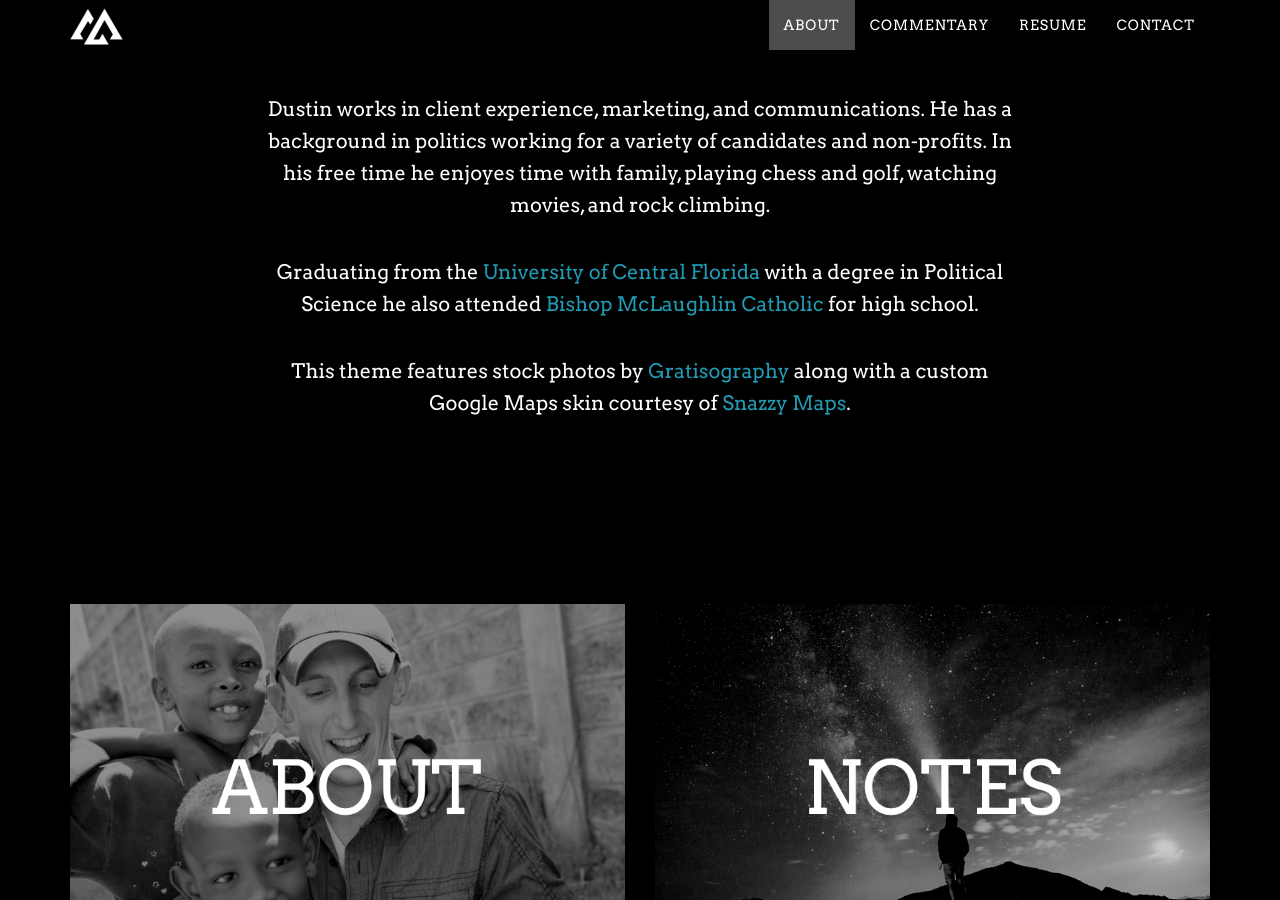
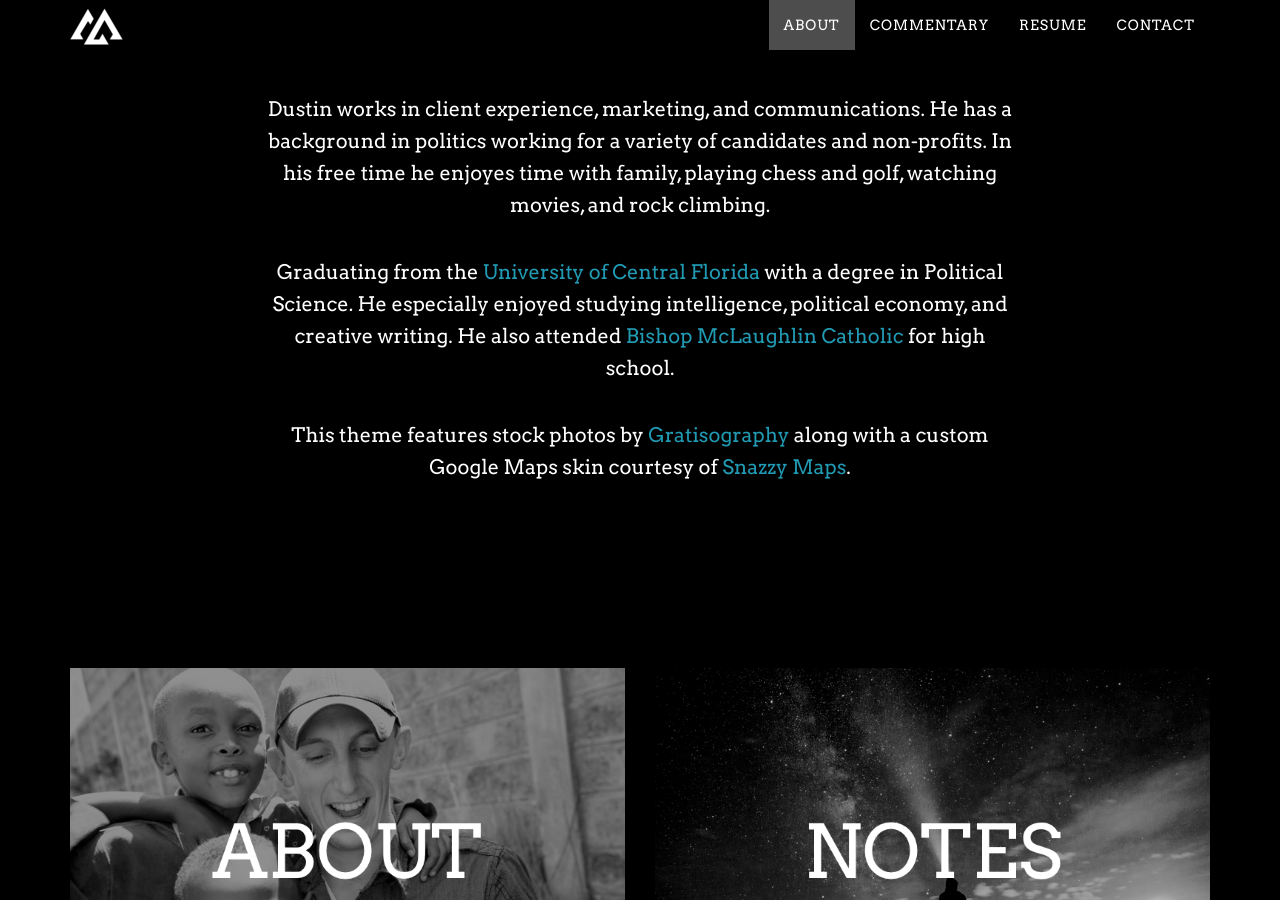
Before and after one commit to dustinwmooney/dustinmooney.website, a Jekyll site: the page built from index.html, in a window 1280 px wide and 900 px high, scrolled down 1033 px. Built offline with Jekyll 4.4.1, drawn with Linux system fonts in a browser that asks for light colours; nearby versions of some CDN libraries.

Commit message:
Update about.html

```diff
--- a/_includes/about.html
+++ b/_includes/about.html
@@ -4,7 +4,7 @@
             <div class="col-lg-8 col-lg-offset-2">
                 <h2>About Dustin</h2>
                 <p>Dustin works in client experience, marketing, and communications. He has a background in politics working for a variety of candidates and non-profits. In his free time he enjoyes time with family, playing chess and golf, watching movies, and rock climbing.</p>
-                <p>Graduating from the <a href="http://ucf.edu/">University of Central Florida</a> with a degree in Political Science he also attended <a href="http://bmchs.com/">Bishop McLaughlin Catholic</a> for high school.</p>
+                <p>Graduating from the <a href="http://ucf.edu/">University of Central Florida</a> with a degree in Political Science. He especially enjoyed studying intelligence, political economy, and creative writing. He also attended <a href="http://bmchs.com/">Bishop McLaughlin Catholic</a> for high school.</p>
                 <p>This theme features stock photos by <a href="http://gratisography.com/">Gratisography</a> along with a custom Google Maps skin courtesy of <a href="http://snazzymaps.com/">Snazzy Maps</a>.</p>
             </div>
         </div>
```
